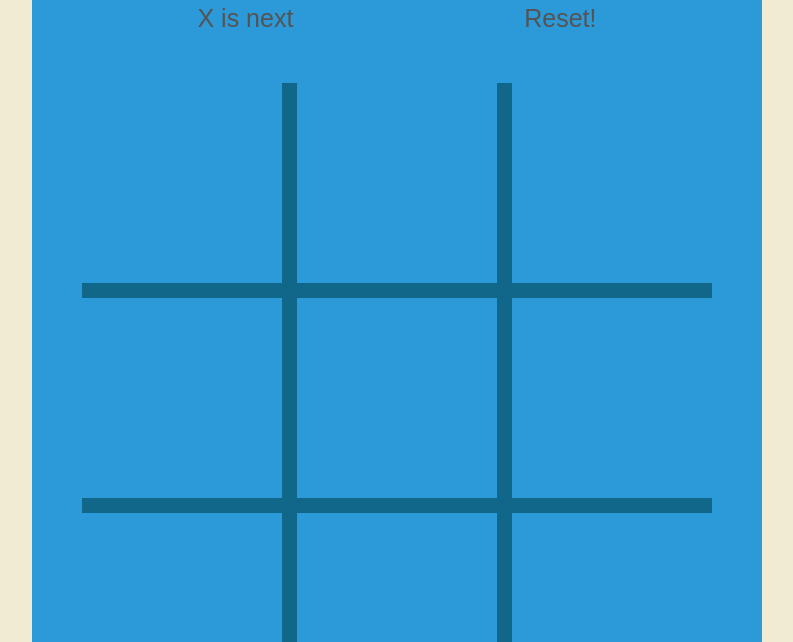
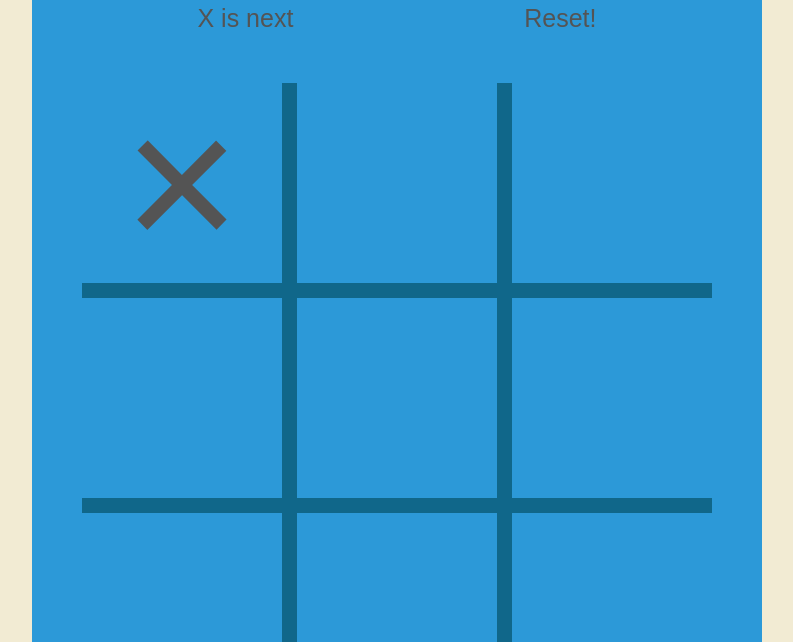
Before and after one commit to marcosmart/tic-tac-toe, a plain HTML site: page index.html in a window 1280 px wide. Both pictures are taken after a click on the element 425 px from the left and 341 px from the top of the page. Shown: the part 158-800 px from the top of the page, without its empty margins (243-1036 px from the left). Drawn offline with Linux system fonts and the light colour scheme.

Commit message:
reaction of game cells

```diff
--- a/app.js
+++ b/app.js
@@ -6,6 +6,30 @@ const cellDivs = document.querySelectorAll(".game-cell");
 //Game Variables
 let gameIsLive = true;
 let xIsNext = true;
+let winner = null;
+
+
+//Functions Game Status
+const checkGameStatus = () => {
+    const topLeft = cellDivs[0].classList[2];
+    const topMiddle = cellDivs[1].classList[2];
+    const topRight = cellDivs[2].classList[2];
+    const middleLeft = cellDivs[3].classList[2];
+    const middleMiddle = cellDivs[4].classList[2];
+    const middleRight = cellDivs[5].classList[2];
+    const bottomLeft = cellDivs[6].classList[2];
+    const bottomMiddle = cellDivs[7].classList[2];
+    const bottomRight = cellDivs[8].classList[2];
+
+    //Check winner
+    if (topLeft && topLeft === topMiddle && topLeft === topRight) {
+        gameIsLive = false;
+        winner = topLeft;
+        statusDiv.innerHTML = `${topLeft} is the winner!`
+    }
+}
+
+
 
 //Event Handlers/Functions
 const handleReset = (e) => {
@@ -22,9 +46,12 @@ const handleCellClick = (e) => {
 
     if (xIsNext) {
         classList.add("x");
+        checkGameStatus();
+
         xIsNext = !xIsNext;
     } else {
         classList.add("o");
+        checkGameStatus();
         xIsNext = !xIsNext;
     }
 }
--- a/layout/board.scss
+++ b/layout/board.scss
@@ -36,10 +36,23 @@
         margin-top: 50px;
 
         .game-cell {
+            display: flex;
+            justify-content: center;
+            align-items: center;
             background-color: $primary-colour;
             height: 200px;
             width: 200px;
             cursor: pointer;
         }
+
+        .x::after {
+            content: "×";
+            font-size: 200px;
+        }
+
+        .o::after {
+            content: "○";
+            font-size: 225px;
+        }
     }
 }
```
Also changed, not shown: styles.css.
